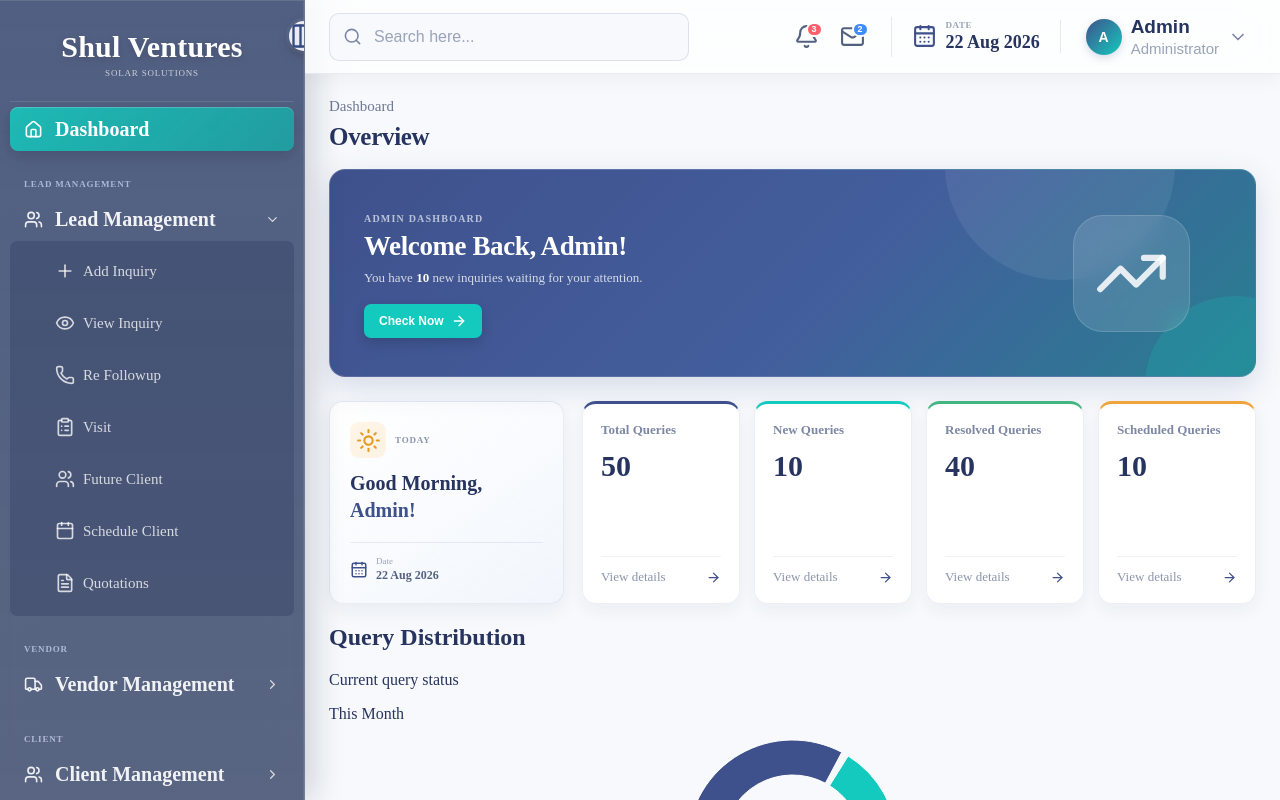
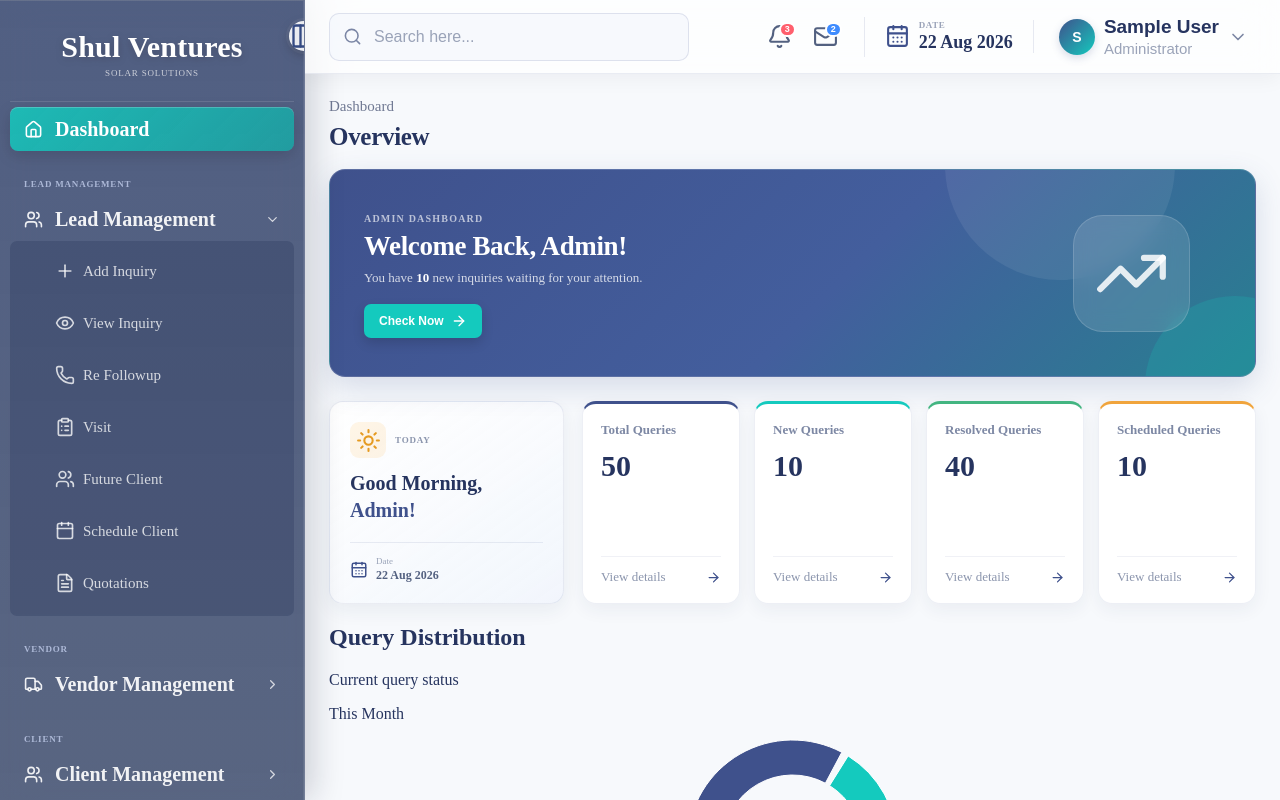
Before and after one commit to Aniruddha-Arjunkar/solar_project, a React (Vite) app in the folder solar_frontend/: page / in a window 1280 px wide. Built offline with nearby package versions, Linux system fonts and the light colour scheme; sample sign-in values are in the browser's storage.

Commit message:
make changes in Login.jsx and save logged-in user data to localStorage and make changes in TopBar.jsx and enable LogOut and userdata visible on the profile section of the TopBar.

```diff
--- a/solar_frontend/src/Components/TopBar/TopBar.jsx
+++ b/solar_frontend/src/Components/TopBar/TopBar.jsx
@@ -10,12 +10,27 @@ import {
     User
 } from "lucide-react";
 
+import { useNavigate } from "react-router";
+
 import "./TopBar.css";
 
 
 function Topbar() {
 
     const [profileOpen, setProfileOpen] = useState(false);
+    const navigate = useNavigate();
+
+    // Get Logged-In User
+      const storedUser = localStorage.getItem("user");
+      const user = storedUser
+        ? JSON.parse(storedUser) : null;
+
+    /* ===== USER DETAILS =========*/
+
+    const userName = user?.name || "Admin";
+    const userEmail = user?.email || "";
+    const userInitial = userName.charAt(0).toUpperCase();
+
 
     // Current date
     const currentDate = new Date().toLocaleDateString("en-IN", {
@@ -23,6 +38,22 @@ function Topbar() {
         month: "short",
         year: "numeric"
     });
+
+    /* =========== LOGOUT ======= */
+    const handleLogout = () => {
+
+        // Remove authentication information
+        localStorage.removeItem("isLoggedIn");
+
+        // Remove logged-in user
+        localStorage.removeItem("user");
+
+        // Close dropdown
+        setProfileOpen(false);
+
+        // Go to login page
+        navigate("/login", { replace: true });
+    };
 
 
     return (
@@ -115,13 +146,13 @@ function Topbar() {
                     >
 
                         <div className="profile-avatar">
-                            A
+                             {userInitial}
                         </div>
 
                         <div className="profile-info">
 
                             <span className="profile-name">
-                                Admin
+                                {userName}
                             </span>
 
                             <span className="profile-role">
@@ -149,12 +180,12 @@ function Topbar() {
                             <div className="dropdown-user">
 
                                 <div className="profile-avatar large">
-                                    A
+                                     {userInitial}
                                 </div>
 
                                 <div>
                                     <strong>
-                                        Admin
+                                        {userName}
                                     </strong>
 
                                     <span>
@@ -179,14 +210,13 @@ function Topbar() {
                             </button>
 
 
-                            <button className="dropdown-item logout">
-
+                            <button className="dropdown-item logout"
+                            type="button"
+                            onClick={handleLogout}>
                                 <LogOut size={22} />
-
                                 <span>
                                     Logout
                                 </span>
-
                             </button>
 
                         </div>
--- a/solar_frontend/src/pages/Login/Login.jsx
+++ b/solar_frontend/src/pages/Login/Login.jsx
@@ -82,6 +82,15 @@ function Login() {
                 localStorage.setItem("isLoggedIn", "true");
                 setMessage(data.message);
                 console.log("Login successful:", data);
+                // Save logged-in user
+                localStorage.setItem(
+                "user",
+                  JSON.stringify({
+                  id: data.id,
+                  name: data.name,
+                  email: data.email
+                 }));
+
                 navigate("/");
                 // We will add dashboard navigation here later.
             } else {
```
